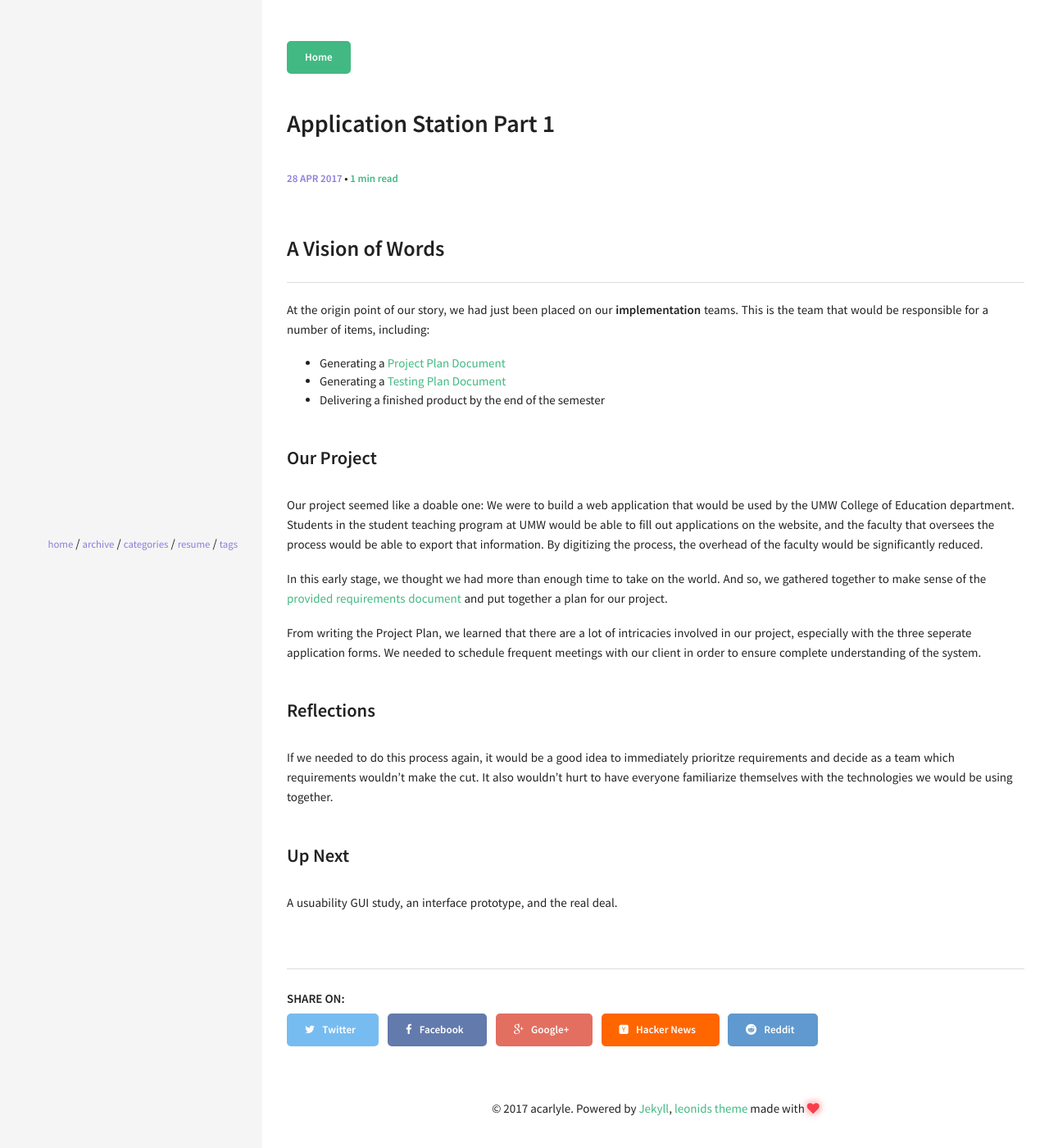
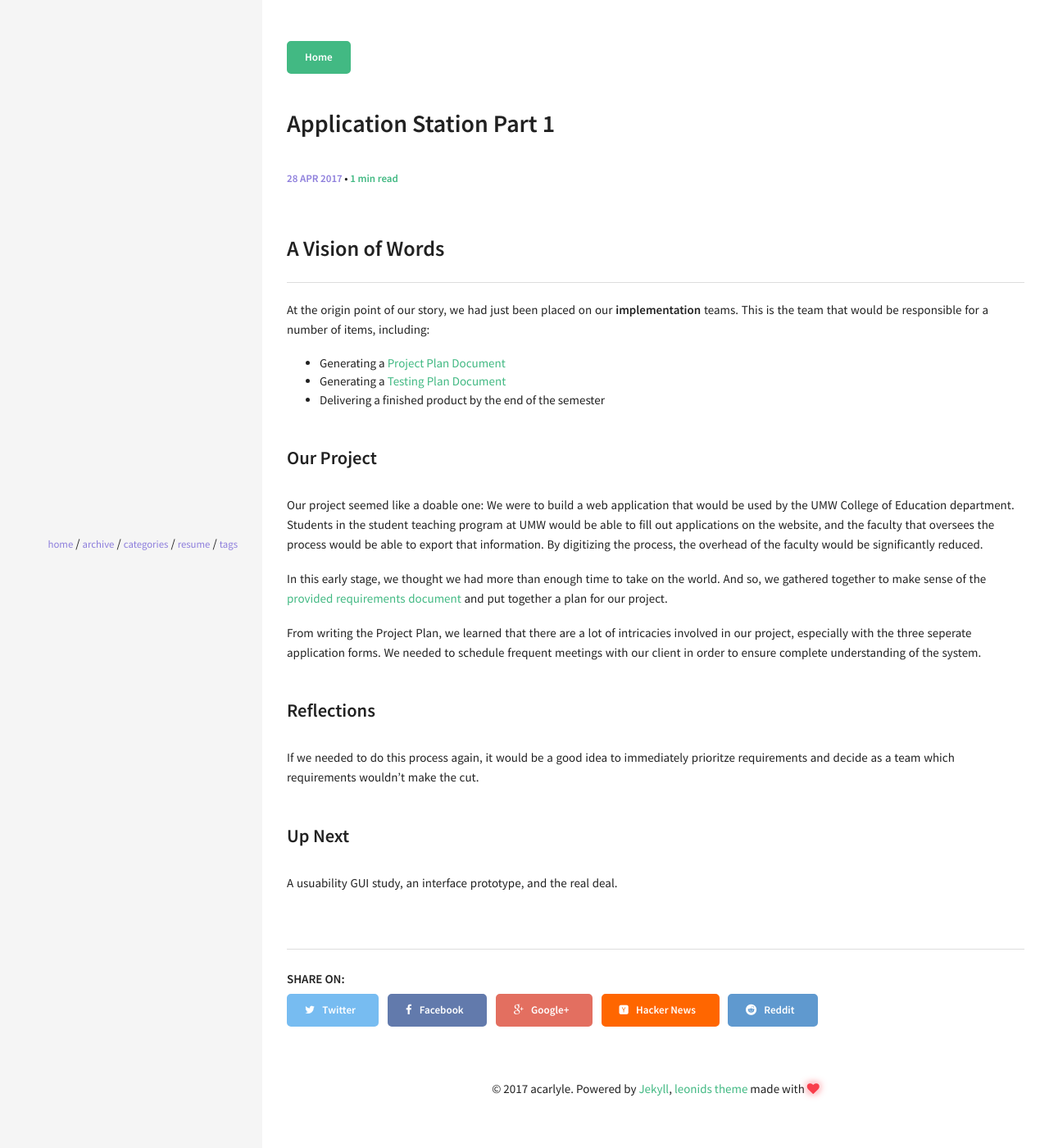
Before and after one commit to acarlyle/acarlyle.github.io, a Jekyll site: the page built from _posts/2017-04-27-application-station-part-1.md, in a window 1280 px wide. Shown: the top 1400 px of the page at 82% size. Built offline with Jekyll 4.4.1, drawn with Linux system fonts in a browser that asks for light colours.

Commit message:
Updated 2017-04-27-application-station-part-1.md

```diff
--- a/_posts/2017-04-27-application-station-part-1.md
+++ b/_posts/2017-04-27-application-station-part-1.md
@@ -29,7 +29,7 @@ From writing the Project Plan, we learned that there are a lot of intricacies in
 
 ### Reflections
 
-If we needed to do this process again, it would be a good idea to immediately prioritze requirements and decide as a team which requirements wouldn't make the cut.  It also wouldn't hurt to have everyone familiarize themselves with the technologies we would be using together.
+If we needed to do this process again, it would be a good idea to immediately prioritze requirements and decide as a team which requirements wouldn't make the cut.
 
 ### Up Next
 
```
